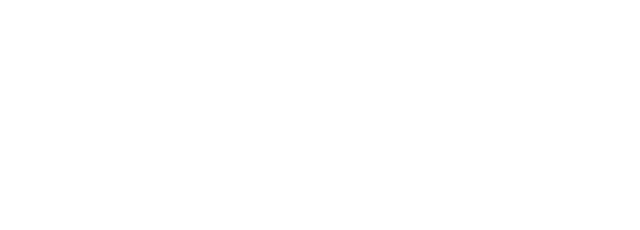
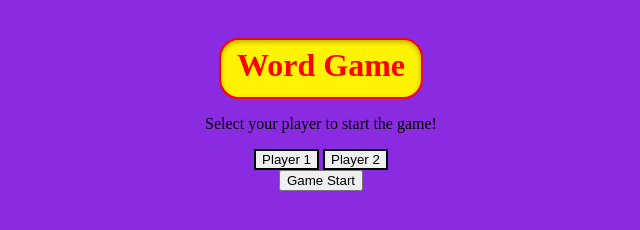
Before and after one commit to Tandra2821/wordDuel, a plain HTML site: page index.html in a window 1280 px wide. Shown: the whole page, without its empty margins (319-959 px from the left). Drawn offline with Linux system fonts and the light colour scheme.

Commit message:
started my html and css code

```diff
--- a/index.html
+++ b/index.html
@@ -1,9 +1,16 @@
 <!DOCTYPE html>
 <html>
     <head>
+        <link rel="stylesheet" href="style.css">
+        <script src="script.js" defer></script>
+        <title>Word Duel Game</title>
 
     </head>
     <body>
-
+        <h1 class="mhead">Word Game</h1>
+        <p>Select your player to start the game!</p>
+        <button class="playerb">Player 1</button>
+        <button class="playerb">Player 2</button><br>
+        <button>Game Start</button>
     </body>
 </html>
--- a/style.css
+++ b/style.css
@@ -0,0 +1,25 @@
+body{
+    background-color:blueviolet;
+    text-align: center;
+    padding-top: 30px;
+}
+
+.mhead{
+    width:200px;
+    height: 50px;
+    background-color: rgb(255, 243, 5);
+    color: red;
+    border-style:solid;
+    border-width: 2px;
+    border-color: red;
+    border-radius: 20px;
+    font-family:serif;
+    padding-top: 7px;
+    text-align: center;
+    box-shadow: inset 0px 2px 5px rgba(0, 0, 0, 0.3);
+    margin:0 auto;
+
+}
+.playerb{
+    border-style:double
+}
```
